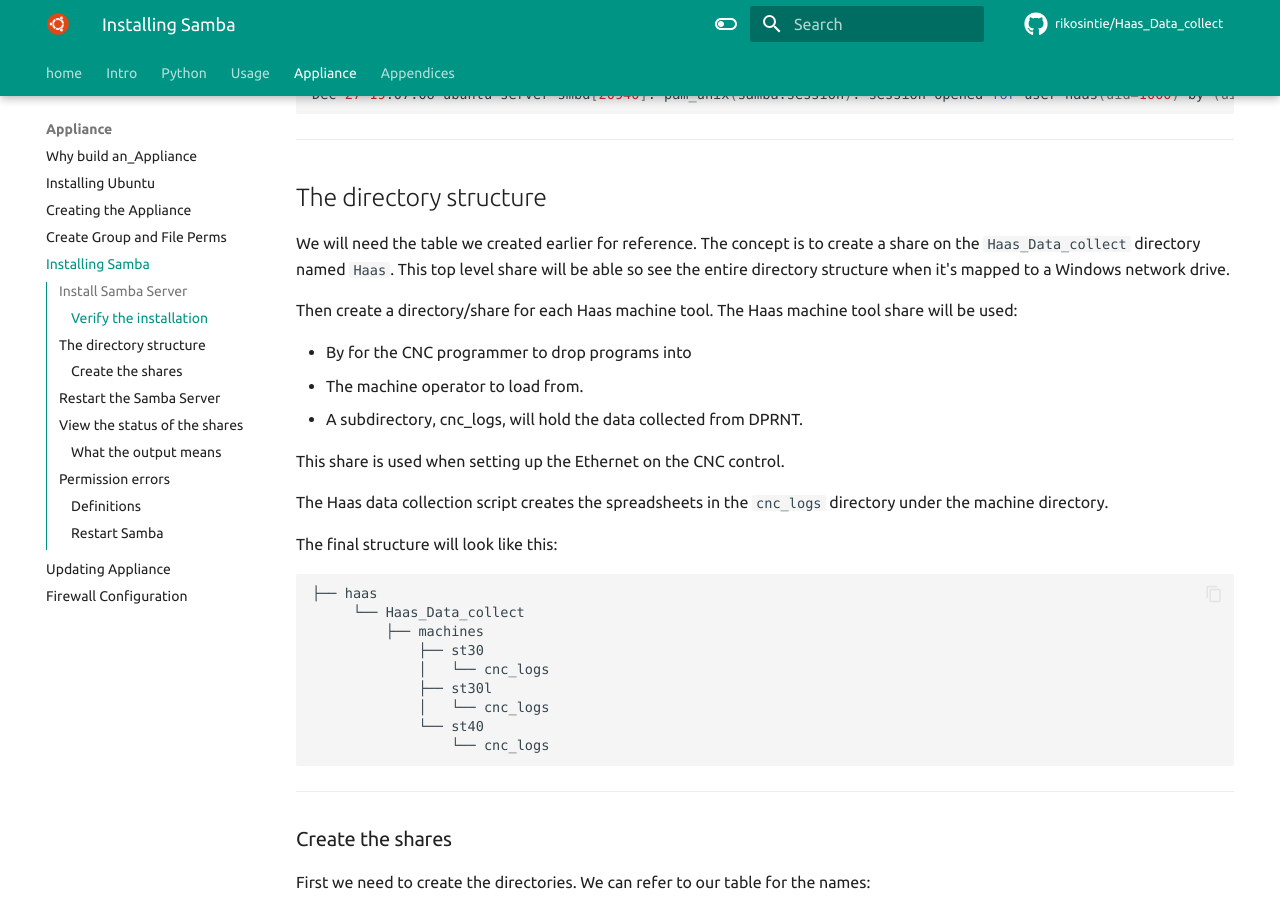
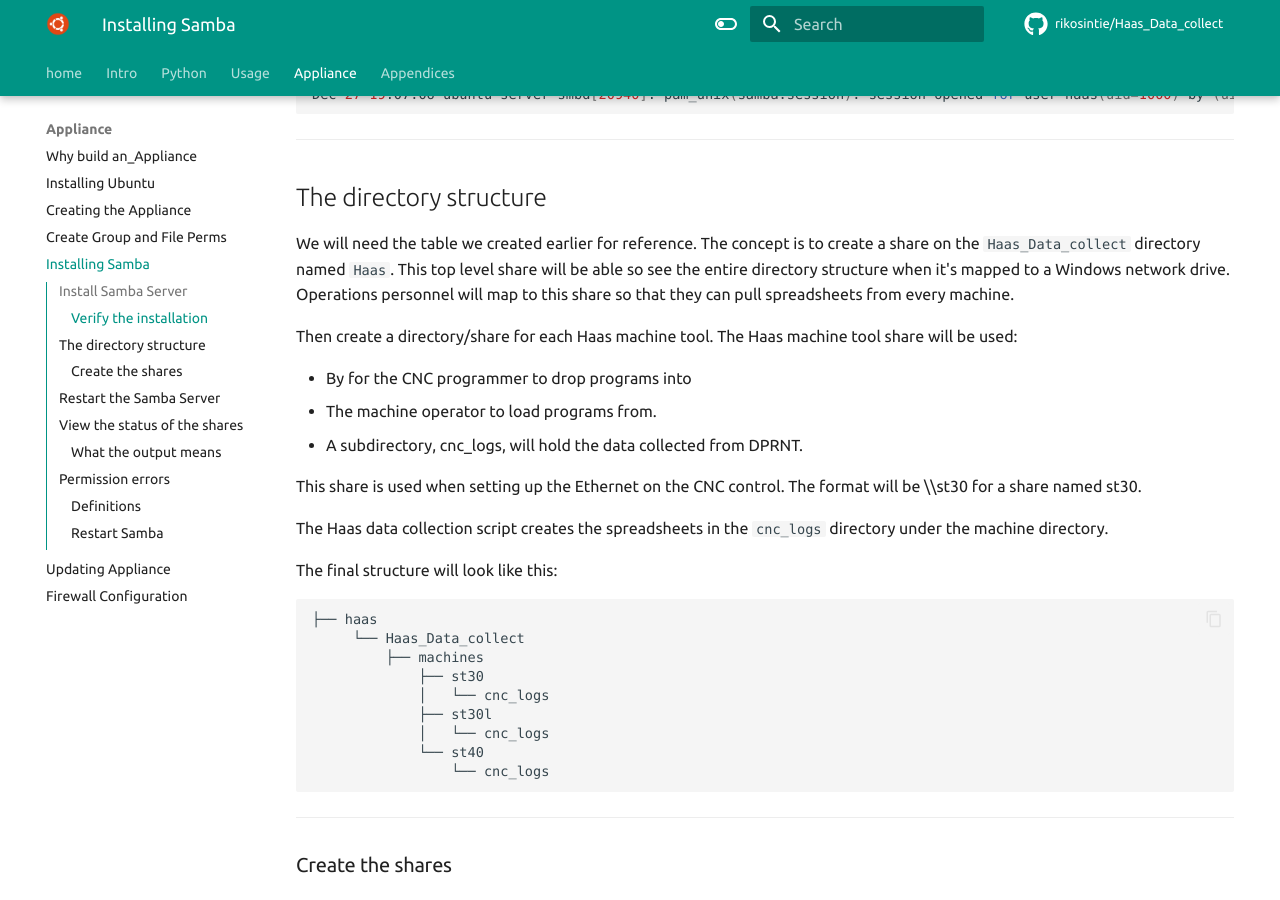
Before and after one commit to rikosintie/Haas_Data_collect, an MkDocs documentation site: the page built from docs/build_pi_5_appliance/Install_Samba.md, in a window 1280 px wide and 900 px high, scrolled down 3616 px. Built offline with MkDocs 1.6.1 and Material for MkDocs 9.7.7, drawn with Linux system fonts in a browser that asks for light colours; some web fonts are replaced; comment, search, counter and statistics services are not loaded.

Commit message:
Git Title: Install_Samba.md - Formatting

```diff
--- a/docs/build_pi_5_appliance/Install_Samba.md
+++ b/docs/build_pi_5_appliance/Install_Samba.md
@@ -141,15 +141,15 @@ Dec 27 19:07:06 ubuntu-server smbd[20940]: pam_unix(samba:session): session open
 
 ## The directory structure
 
-We will need the table we created earlier for reference. The concept is to create a share on the `Haas_Data_collect` directory named `Haas`. This top level share will be able so see the entire directory structure when it's mapped to a Windows network drive.
+We will need the table we created earlier for reference. The concept is to create a share on the `Haas_Data_collect` directory named `Haas`. This top level share will be able so see the entire directory structure when it's mapped to a Windows network drive. Operations personnel will map to this share so that they can pull spreadsheets from every machine.
 
 Then create a directory/share for each Haas machine tool. The Haas machine tool share will be used:
 
 - By for the CNC programmer to drop programs into
-- The machine operator to load from.
-- A subdirectory, cnc_logs, will  hold the data collected from DPRNT.
+- The machine operator to load programs from.
+- A subdirectory, cnc_logs, will hold the data collected from DPRNT.
 
-This share is used when setting up the Ethernet on the CNC control.
+This share is used when setting up the Ethernet on the CNC control. The format will be \\<appliance_ip>\st30 for a share named st30.
 
 The Haas data collection script creates the spreadsheets in the `cnc_logs` directory under the machine directory.
 
```
